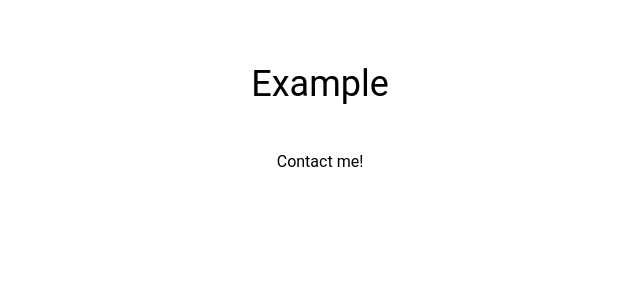
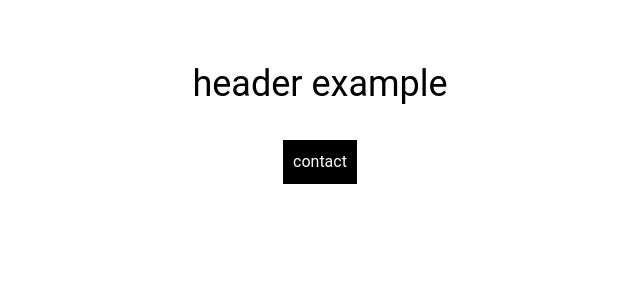
Before and after one commit to samkarp700/react-portfolio, a React (Create React App) app: page / in a window 1280 px wide. Shown: the top 300 px of the page, without its empty margins (320-960 px from the left). Built offline with nearby package versions, Linux system fonts and the light colour scheme.

Commit message:
styles now working

```diff
--- a/src/App.js
+++ b/src/App.js
@@ -11,10 +11,10 @@ function App() {
   <div>
   <div className="flex flex-col items-center mt-16">
   <h1 className="text-4xl text-center">
-  Example
+  header example
   </h1>
   <button className="bg-black text-white p-2.5 w-fit mt-9 ">
-  Contact me!
+  contact
   </button>
   </div>
   </div>
--- a/src/index.css
+++ b/src/index.css
@@ -17,7 +17,7 @@ label,
 textarea,
 input{
   font-family: 'Roboto', sans-serif;
-}
+};
 
 /* @layer base {
   :root {
--- a/tailwind.config.js
+++ b/tailwind.config.js
@@ -6,13 +6,13 @@ module.exports = {
     "./src/**/*.{js,jsx,ts,tsx}"
   ],
   theme: {
-    colors: {
-      green: 'rgb(var(--green)',
-      red: 'rgb(var(--red)',
-      yellow: 'rgb(var(--yellow)',
-      light: 'rgb(var(--light)',
-      dark: 'rgb(var(--dark)'
-    },
+    // colors: {
+    //   green: 'rgb(var(--green)',
+    //   red: 'rgb(var(--red)',
+    //   yellow: 'rgb(var(--yellow)',
+    //   light: 'rgb(var(--light)',
+    //   dark: 'rgb(var(--dark)'
+    // },
     extend: {},
   },
   plugins: [],
```
